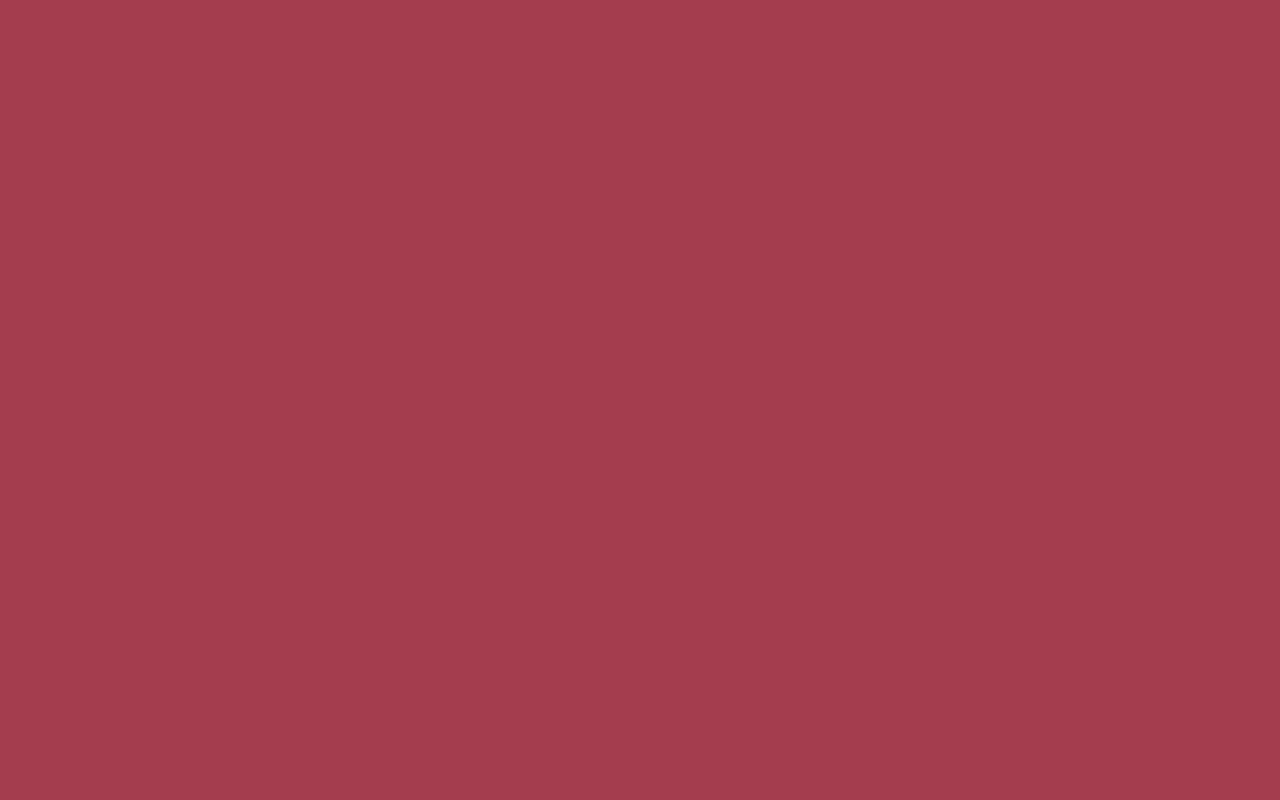
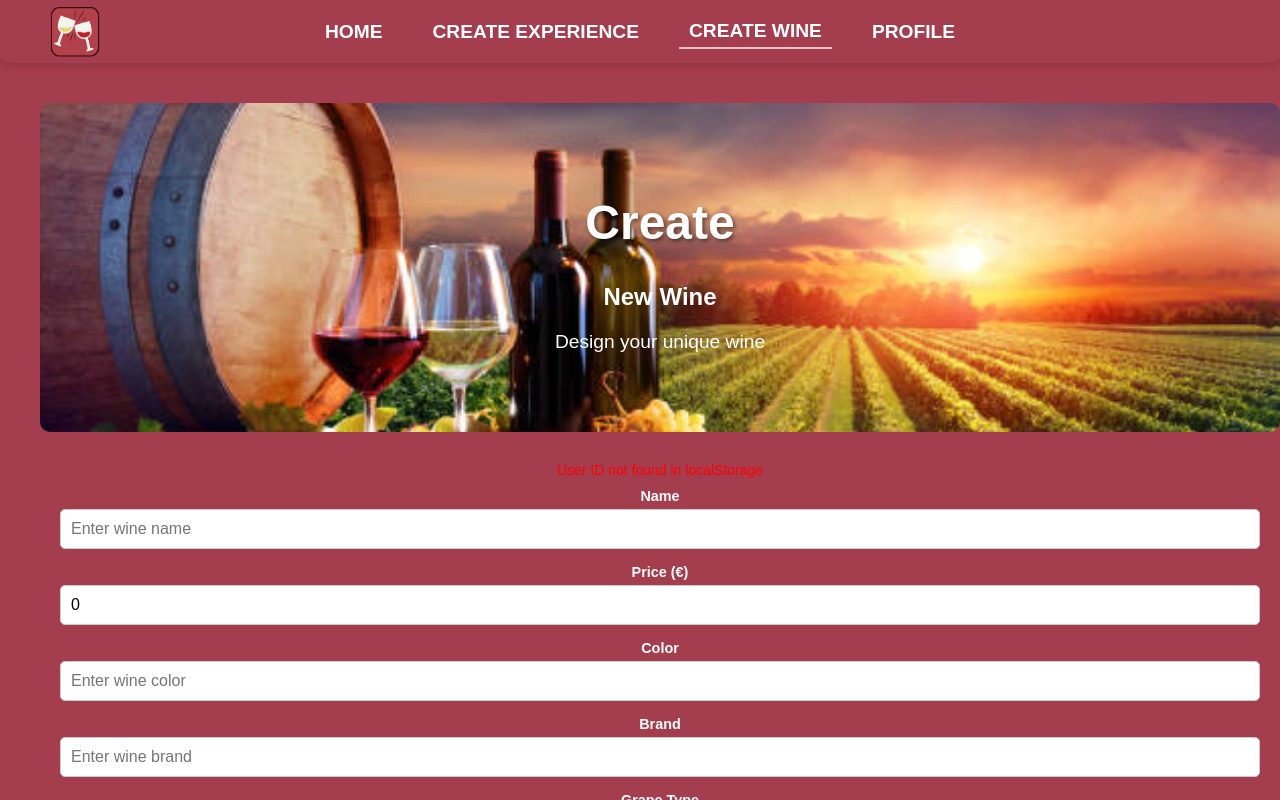
Before and after one commit to cbuzzz/WineR_React_Frontend, a React (Create React App) app: page /createWine in a window 1280 px wide. Before the commit this address had no page. Built offline with nearby package versions, Linux system fonts and the light colour scheme.

Commit message:
versión 0.1

```diff
--- a/src/App.tsx
+++ b/src/App.tsx
@@ -15,6 +15,7 @@ import Search from './pages/WineLover/search';
 import ProfileWL from './pages/WineLover/profileWineLover';
 import ProfileWM from './pages/WineMaker/profileWineMaker';
 import CreateExperience from './pages/WineMaker/createExperience';
+import CreateWine from './pages/WineMaker/createWine';
 import Friends from './pages/WineLover/friends';
 import TyC from './pages/tyc';
 import { TimerProvider } from './components/timercontext';
@@ -43,6 +44,7 @@ const App: React.FC = () => {
           {/* Rutas específicas para WineMaker */}
           <Route path="/homeWineMaker" element={<HomeWM />} />
           <Route path="/createExperience" element={<CreateExperience />} /> {/* Ruta para crear experiencia */}
+          <Route path="/createWine" element={<CreateWine />} /> {/* Ruta para crear experiencia */}
           <Route path="/profileWineMaker" element={<ProfileWM />} />
           <Route path="/experienceWM/:id" element={<ExperienceDetailsWM />} />
         </Routes>
--- a/src/components/NavWineMaker.tsx
+++ b/src/components/NavWineMaker.tsx
@@ -15,7 +15,9 @@ const NavWineMaker: React.FC<BaseLayoutProps> = ({ children }) => {
                 <div className="nav-links">
                     <NavLink to="/homeWineMaker" className={({ isActive }) => isActive ? 'active' : ''}>HOME</NavLink>
                     <NavLink to="/createExperience" className={({ isActive }) => isActive ? 'active' : ''}>CREATE EXPERIENCE</NavLink>
+                    <NavLink to="/createWine" className={({ isActive }) => isActive ? 'active' : ''}>CREATE WINE</NavLink>
                     <NavLink to="/profileWineMaker" className={({ isActive }) => isActive ? 'active' : ''}>PROFILE</NavLink>
+
                 </div>
             </nav>
             <main className="content">
--- /dev/null
+++ b/src/models/wineModel.ts
@@ -0,0 +1,13 @@
+import { Service } from "./serviceModel"
+
+export interface Wine {
+    _id?: string,
+    owner: string,
+    name: string,
+    price: number,
+    color: string,
+    brand: string,
+    grapetype: string,
+    habilitado: boolean
+    flavours: Service[],
+}
--- /dev/null
+++ b/src/pages/WineMaker/createWine.tsx
@@ -0,0 +1,192 @@
+import React, { useState, useEffect } from 'react';
+import { useNavigate } from 'react-router-dom';
+import '../../styles/home.css'; // Reutilizamos los estilos existentes
+import NavWineMaker from '../../components/NavWineMaker';
+import wineService from '../../services/wineService'; // Servicio para gestionar vinos
+import createBackground from '../../assets/vinito.png';
+import { Service } from '../../models/serviceModel';
+import { Wine } from '../../models/wineModel';
+
+// Opciones de sabores
+const flavourOptions: Service[] = [
+    { icon: "🍒", label: "Cherry" },
+    { icon: "🍓", label: "Strawberry" },
+    { icon: "🍋", label: "Citrus" },
+    { icon: "🍫", label: "Chocolate" },
+    { icon: "🌿", label: "Herbaceous" },
+    { icon: "🌰", label: "Nutty" },
+];
+
+const CreateWine: React.FC = () => {
+    const [formData, setFormData] = useState<Wine>({
+        owner: '',
+        name: '',
+        price: 0,
+        color: '',
+        brand: '',
+        grapetype: '',
+        habilitado: true,
+        flavours: [],
+    });
+
+    const [error, setError] = useState('');
+    const [showModal, setShowModal] = useState(false);
+    const navigate = useNavigate();
+
+    // Obtener el ID del propietario desde localStorage
+    useEffect(() => {
+        const userId = localStorage.getItem('id');
+        if (userId) {
+            setFormData((prevData) => ({
+                ...prevData,
+                owner: userId,
+            }));
+        } else {
+            setError('User ID not found in localStorage');
+        }
+    }, []);
+
+    const handleChange = (e: React.ChangeEvent<HTMLInputElement>) => {
+        const { name, value } = e.target;
+        setFormData((prev) => ({
+            ...prev,
+            [name]: value,
+        }));
+    };
+
+    const handleFlavourChange = (flavour: Service) => {
+        setFormData((prev) => ({
+            ...prev,
+            flavours: prev.flavours.some((f) => f.label === flavour.label)
+                ? prev.flavours.filter((f) => f.label !== flavour.label)
+                : [...prev.flavours, flavour],
+        }));
+    };
+
+    const handleSubmit = async () => {
+        setError('');
+        setShowModal(false);
+
+        try {
+            console.log(formData);
+            await wineService.createWine(formData); // Llamar al servicio para crear el vino
+            setShowModal(true); // Mostrar el modal de éxito
+
+            // Redirigir después de 3 segundos
+            setTimeout(() => {
+                setShowModal(false);
+                navigate('/homeWineMaker'); // Redirigir al menú principal
+            }, 3000);
+        } catch (err) {
+            if (err instanceof Error) {
+                setError(err.message);
+            } else {
+                setError('An unexpected error occurred');
+            }
+        }
+    };
+
+    return (
+        <NavWineMaker> {/* El contenido de la página está dentro de NavWineMaker */}
+            <div className="home-container">
+                <div
+                    className="top-plans"
+                    style={{ backgroundImage: `url(${createBackground})` }}
+                >
+                    <div className="top-plans-content">
+                        <h1>Create</h1>
+                        <h2>New Wine</h2>
+                        <p>Design your unique wine</p>
+                    </div>
+                </div>
+
+                {error && <div className="error-message">{error}</div>} {/* Muestra el mensaje de error si ocurre */}
+
+                <div className="form-create-wine">
+                    {/* Campos del formulario */}
+                    <label style={{ fontWeight: 'bold', color: 'white' }} htmlFor="name">Name</label>
+                    <input
+                        type="text"
+                        id="name"
+                        name="name"
+                        placeholder="Enter wine name"
+                        value={formData.name}
+                        onChange={handleChange}
+                    />
+
+                    <label style={{ fontWeight: 'bold', color: 'white' }} htmlFor="price">Price (€)</label>
+                    <input
+                        type="number"
+                        id="price"
+                        name="price"
+                        placeholder="Enter price"
+                        value={formData.price}
+                        onChange={handleChange}
+                    />
+
+                    <label style={{ fontWeight: 'bold', color: 'white' }} htmlFor="color">Color</label>
+                    <input
+                        type="text"
+                        id="color"
+                        name="color"
+                        placeholder="Enter wine color"
+                        value={formData.color}
+                        onChange={handleChange}
+                    />
+
+                    <label style={{ fontWeight: 'bold', color: 'white' }} htmlFor="brand">Brand</label>
+                    <input
+                        type="text"
+                        id="brand"
+                        name="brand"
+                        placeholder="Enter wine brand"
+                        value={formData.brand}
+                        onChange={handleChange}
+                    />
+
+                    <label style={{ fontWeight: 'bold', color: 'white' }} htmlFor="grapetype">Grape Type</label>
+                    <input
+                        type="text"
+                        id="grapetype"
+                        name="grapetype"
+                        placeholder="Enter grape type"
+                        value={formData.grapetype}
+                        onChange={handleChange}
+                    />
+
+                    <label style={{ fontWeight: 'bold', color: 'white' }} className="label-create">Flavours</label>
+                    <div className="flavours-container-create">
+                        {flavourOptions.map((flavour, index) => (
+                            <div key={flavour.label} className="flavour-checkbox-create">
+                                <label className="flavour-label-create">
+                                    <input
+                                        type="checkbox"
+                                        checked={formData.flavours.some((f) => f.label === flavour.label)}
+                                        onChange={() => handleFlavourChange(flavour)}
+                                    />
+                                    <span className="flavour-icon-create">{flavour.icon}</span>
+                                    {flavour.label}
+                                </label>
+                            </div>
+                        ))}
+                    </div>
+
+                    <button className="create-btn" onClick={handleSubmit}>
+                        Create Wine
+                    </button>
+                </div>
+            </div>
+
+            {/* Modal de éxito */}
+            {showModal && (
+                <div className="modal">
+                    <div className="modal-content">
+                        <h3>Wine is being created. Redirecting to the main menu...</h3>
+                    </div>
+                </div>
+            )}
+        </NavWineMaker>
+    );
+};
+
+export default CreateWine;
--- /dev/null
+++ b/src/services/wineService.ts
@@ -0,0 +1,41 @@
+import axios from 'axios';
+import { Wine } from '../models/wineModel';
+
+const API_URL = 'http://localhost:3000/api/wine';
+
+// Helper para obtener headers con token (ahora con 'auth-token')
+const getHeaders = () => {
+    const token = localStorage.getItem('token');
+    return {
+        headers: {
+            'auth-token': token || '', // Cambiado a 'auth-token'
+        },
+    };
+};
+
+const createWine = async (wineData: Omit<Wine, '_id'>): Promise<Wine> => {
+    try {
+        const response = await axios.post(`${API_URL}/`, wineData, getHeaders()); // Ajusta la URL al endpoint de vinos
+        return response.data; // Vino recién creado
+    } catch (error) {
+        if (axios.isAxiosError(error)) {
+            const errorMessage = error.response?.data?.message || 'Failed to create wine';
+            throw new Error(errorMessage);
+        }
+        throw new Error('An unexpected error occurred');
+    }
+};
+
+
+
+
+
+
+
+
+
+
+
+export default {
+createWine
+};
```
